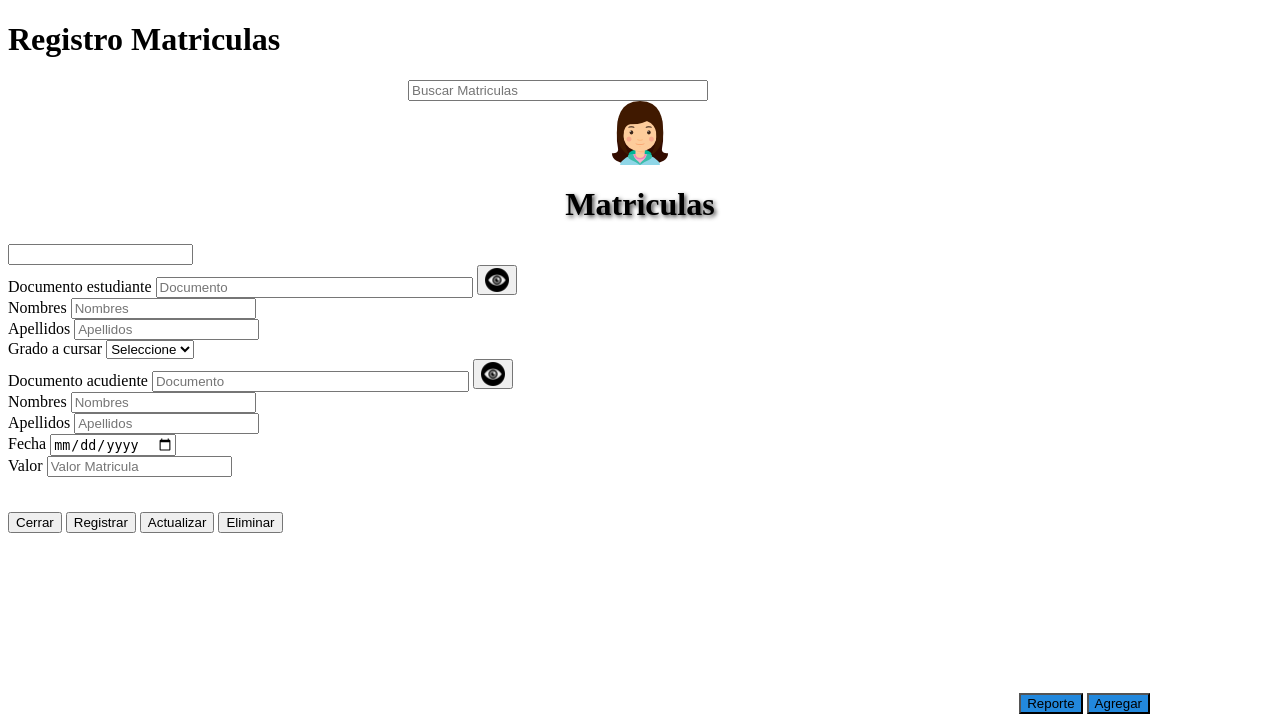
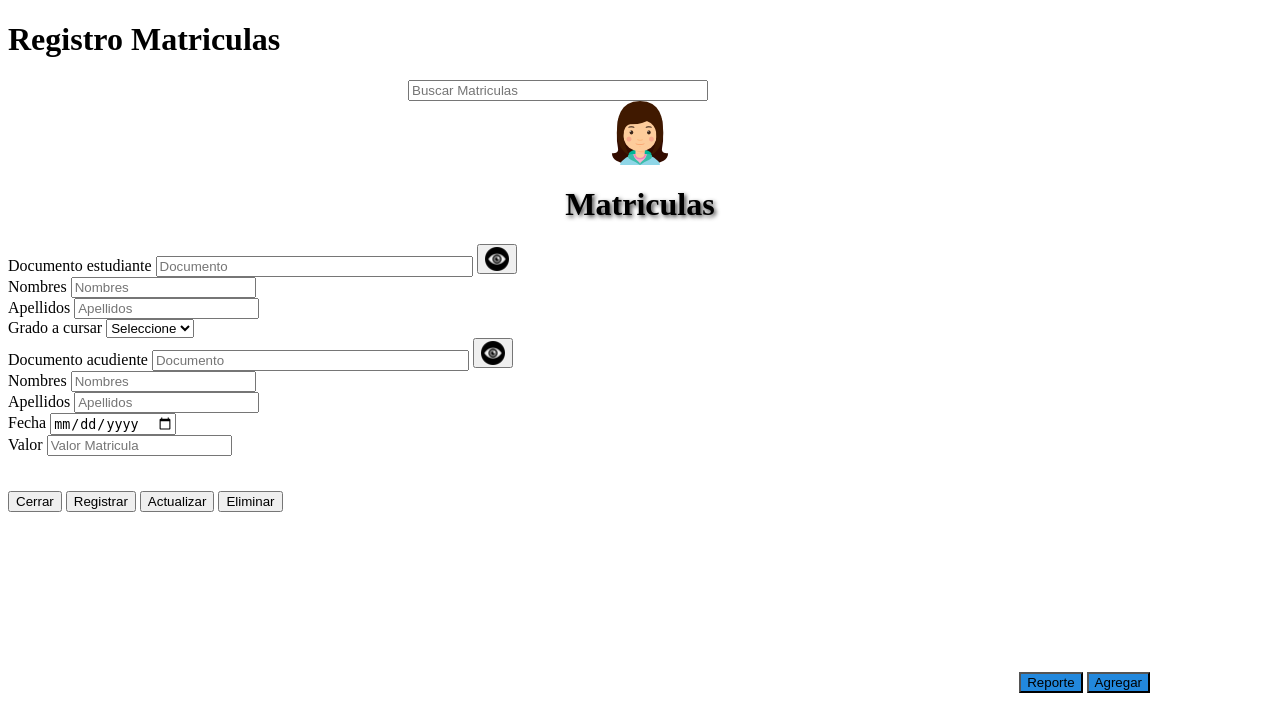
Before and after one commit to SEBASTIANRO5244/Proyecto-de-grado, a CodeIgniter app: the page made by application/views/matriculas.php in a window 1280 px wide. Shown: the part 67-784 px from the top of the page. Run offline with CodeIgniter, Linux system fonts and the light colour scheme; data that the repository does not hold is empty.

Commit message:
Display none en matriculas

```diff
--- a/application/views/matriculas.php
+++ b/application/views/matriculas.php
@@ -31,7 +31,7 @@
 <center><img  class="acudiente2" style="" src="<?php echo base_url('assets/img/matricula.png');?>"></center>
 <h1><center><label style="text-shadow: 2px 2px 4px #444">Matriculas</label></center></h1>
         <div class="row">
-          <div class="col-sm-6">
+          <div class="col-sm-6" style="display: none;">
           <input class="input-letter form-control rounded-pill" type="text" id="Estado_est">
 </div>
         <div class="col-sm-6">
```
